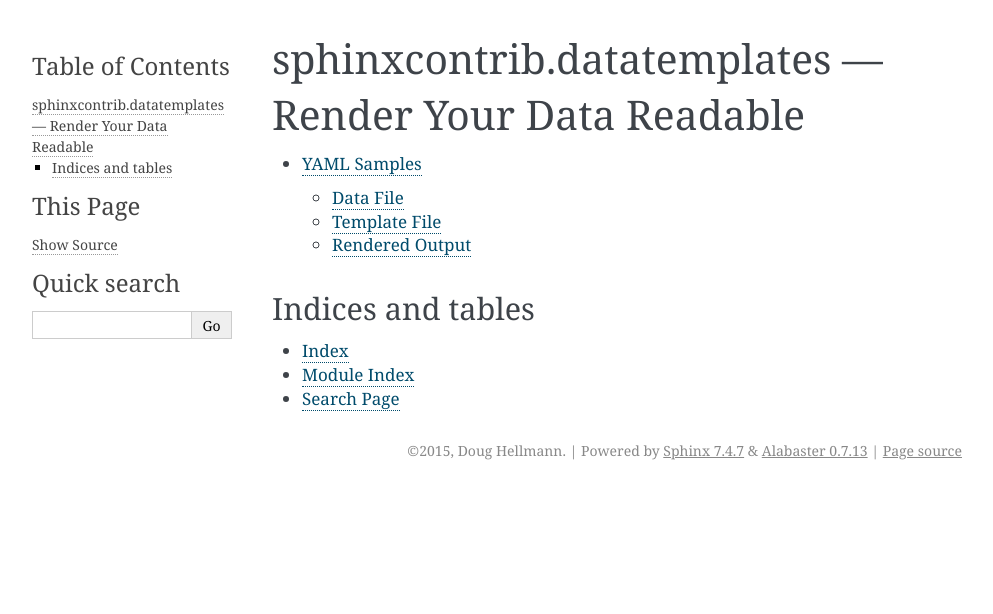
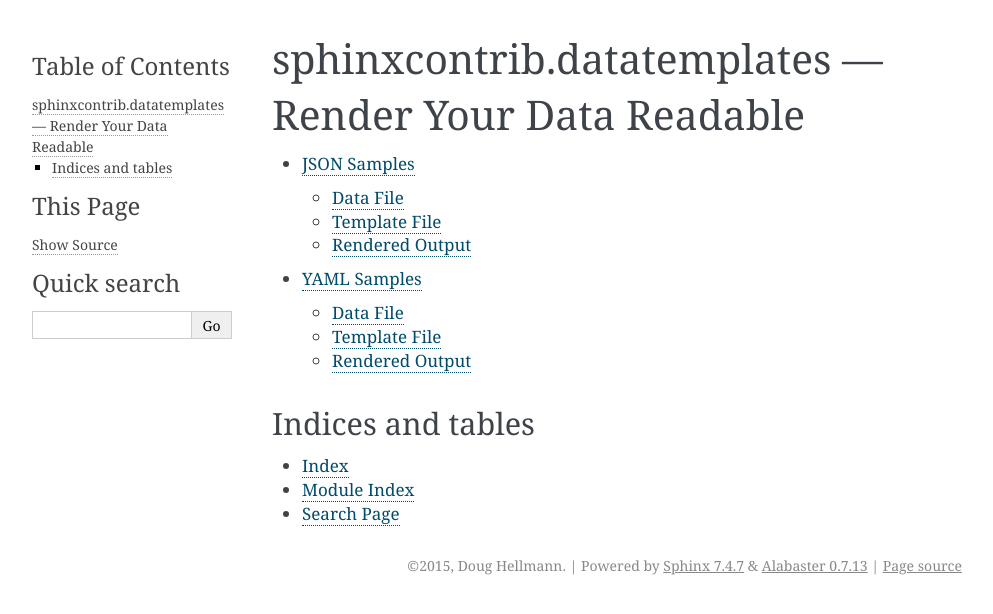
Before and after one commit to sphinx-contrib/datatemplates, a Sphinx documentation site: the page built from doc/source/index.rst, in a window 1280 px wide. Shown: the top 614 px of the page, without its empty margins (148-1141 px from the left). Built offline with Sphinx 7.4.7, drawn with Linux system fonts in a browser that asks for light colours.

Commit message:
add JSON support
Change-Id: I16cfe28eb34de23c76bdbf17bb7bc9cc2039b5d1

```diff
--- a/doc/source/index.rst
+++ b/doc/source/index.rst
@@ -5,6 +5,7 @@
 .. toctree::
    :maxdepth: 2
 
+   json
    yaml
 
 Indices and tables
--- /dev/null
+++ b/doc/source/json.rst
@@ -0,0 +1,22 @@
+==============
+ JSON Samples
+==============
+
+Data File
+=========
+
+.. include:: sample.json
+   :literal:
+
+Template File
+=============
+
+.. include:: _templates/sample.tmpl
+   :literal:
+
+Rendered Output
+===============
+
+.. datatemplate::
+   :source: sample.json
+   :template: sample.tmpl
```
Also changed, not shown: doc/source/sample.json (added, +8 -0 lines), 1 other file.
